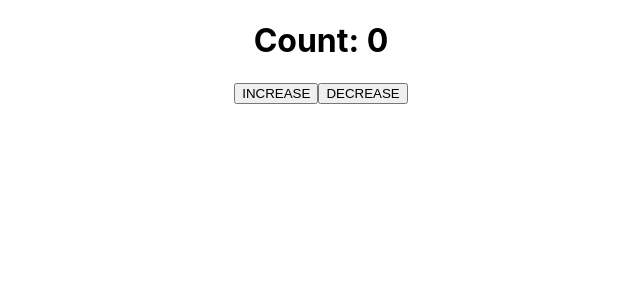
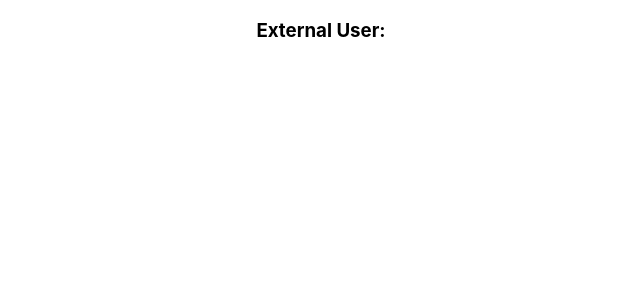
Before and after one commit to mdraselmiah95/react-core-two, a React (Create React App) app: page / in a window 1280 px wide. Shown: the top 300 px of the page, without its empty margins (319-959 px from the left). Built offline with nearby package versions, Linux system fonts and the light colour scheme.

Commit message:
WIP React core cencept two

```diff
--- a/src/App.js
+++ b/src/App.js
@@ -1,10 +1,23 @@
-import { useState } from "react";
+import { useEffect, useState } from "react";
 import "./App.css";
 
 function App() {
   return (
     <div className="App">
-      <Counter></Counter>
+      {/* <Counter></Counter> */}
+      <ExternalUser></ExternalUser>
+    </div>
+  );
+}
+
+function ExternalUser() {
+  const [users, setUsers] = useState([]);
+  useEffect(() => {
+    console.log("inside use Effect");
+  }, []);
+  return (
+    <div>
+      <h3>External User: </h3>
     </div>
   );
 }
```
